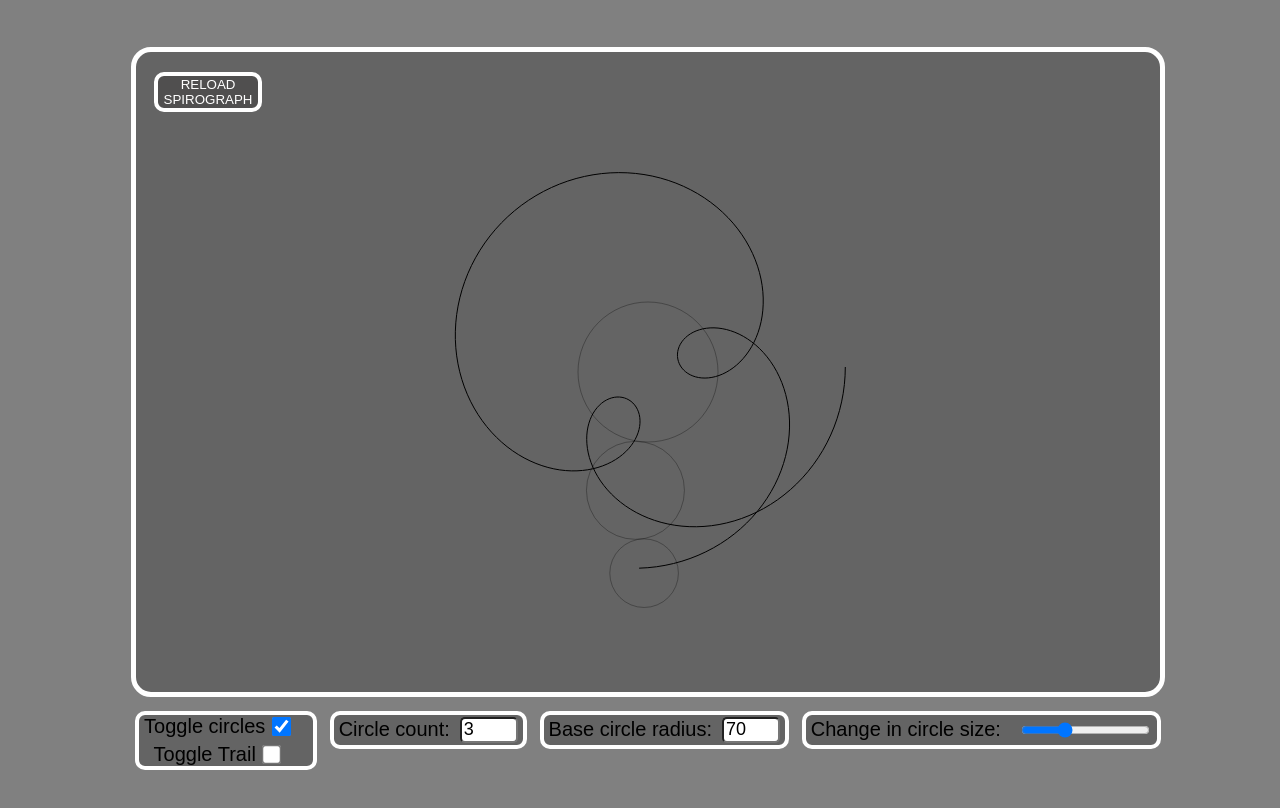
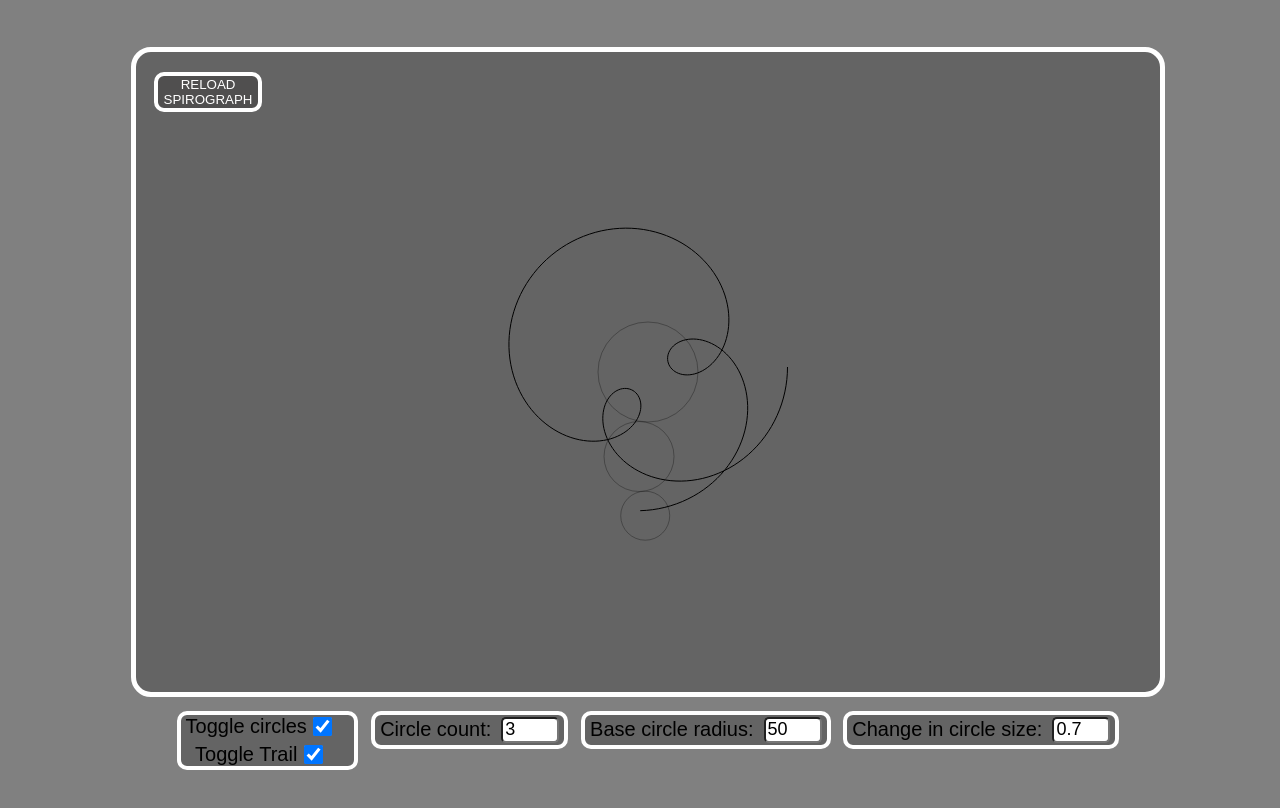
Before and after one commit to noahprero/Spirograph, a plain HTML site: page index.html in a window 1280 px wide. Drawn offline with Linux system fonts and the light colour scheme.

Commit message:
Changed defaults

```diff
--- a/index.html
+++ b/index.html
@@ -18,11 +18,11 @@
         <div id="visual-toggle-container" class="control-container">
             <div>
                 <label for="visual-toggle-circles">Toggle circles</label>
-                <input type="checkbox" id="visual-toggle-circles" name="visual-toggle-circles" checked="true">
+                <input type="checkbox" id="visual-toggle-circles" name="visual-toggle-circles" checked>
             </div>
             <div>
                 <label for="visual-toggle-trail">Toggle Trail</label>
-                <input type="checkbox" id="visual-toggle-trail" name="visual-toggle-trail">
+                <input type="checkbox" id="visual-toggle-trail" name="visual-toggle-trail" checked>
             </div>
         </div>
 
@@ -33,12 +33,12 @@
 
         <div id="base-circle-radius-container" class="control-container">
             <label for="base-circle-radius">Base circle radius:</label>
-            <input type="number", id="base-circle-radius" name="base-circle-radius" min="5" max="200" value="70">
+            <input type="number", id="base-circle-radius" name="base-circle-radius" min="5" max="200" value="50">
         </div>
 
         <div id="size-change-container" class="control-container">
             <label for="size-change">Change in circle size:</label>
-            <input type="range", id="size-change" name="size-change" min="0.1" max="2" value="0.7" step="0.01">
+            <input type="number", id="size-change" name="size-change" min="0.1" max="2" step="0.01" value="0.7">
         </div>
     </div>
 
```
